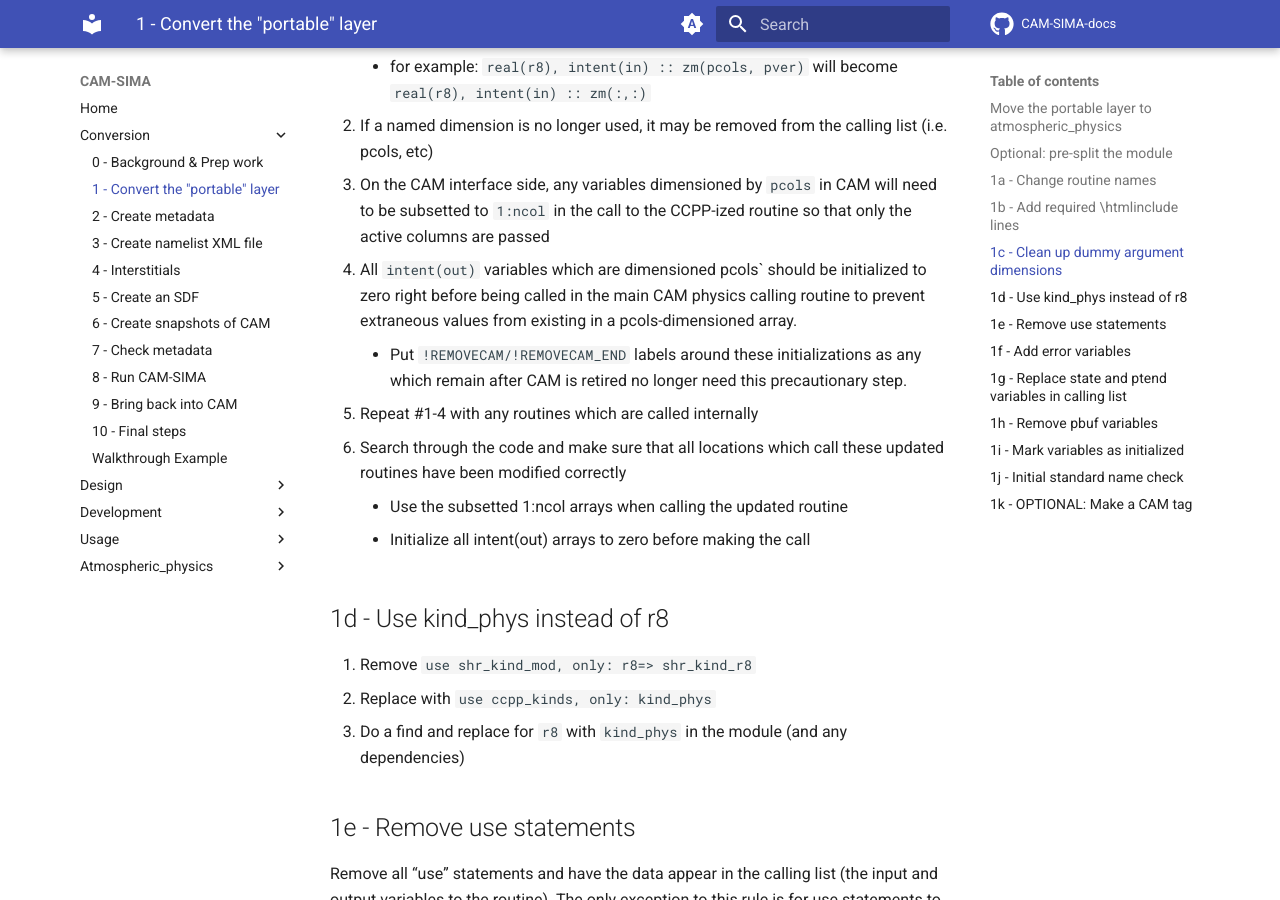
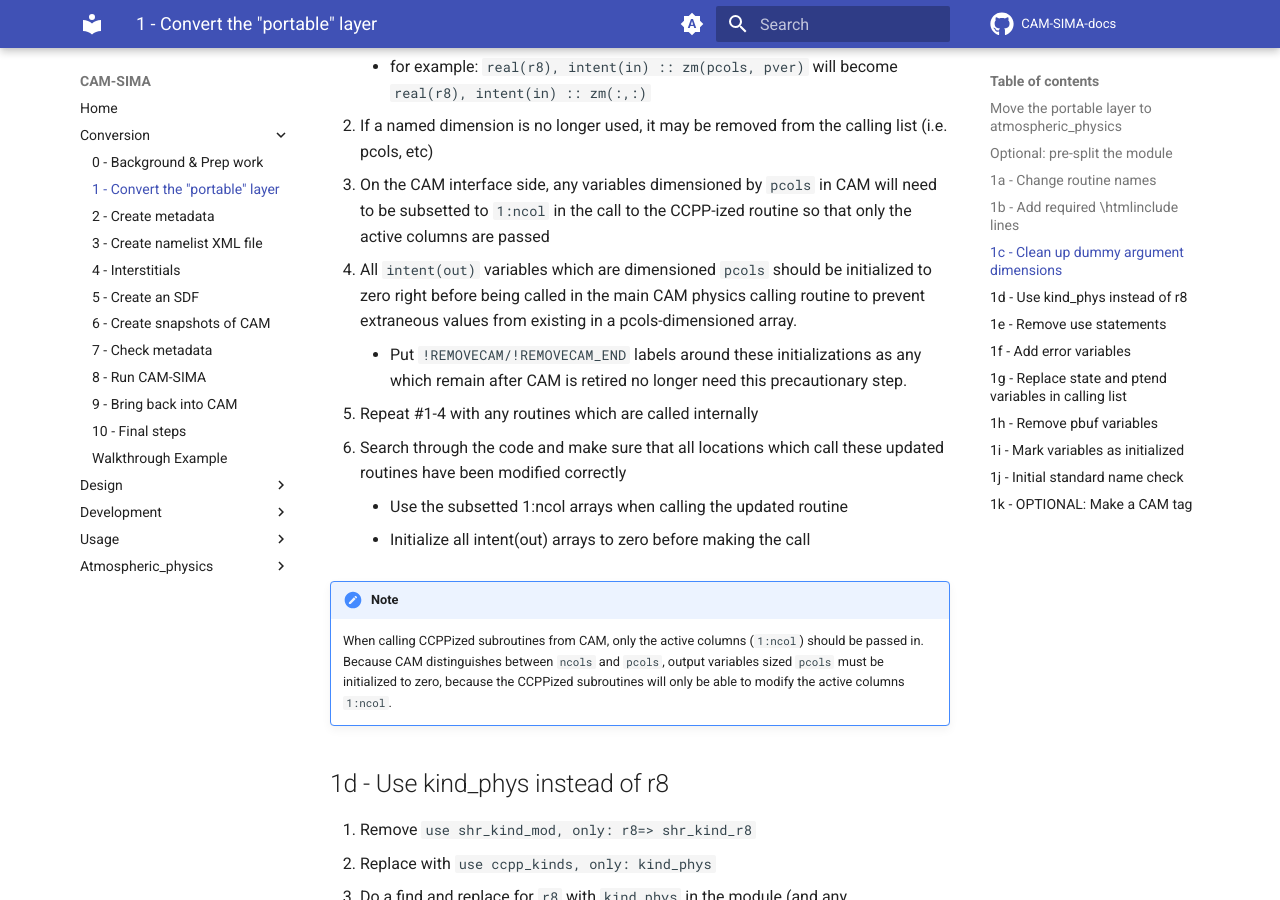
Before and after one commit to kuanchihwang/CAM-SIMA-Docs, an MkDocs documentation site: the page built from docs/conversion/convert-portable-layer.md, in a window 1280 px wide and 900 px high, scrolled down 2524 px. Built offline with MkDocs 1.6.1 and Material for MkDocs 9.7.7, drawn with Linux system fonts in a browser that asks for light colours; comment, search, counter and statistics services are not loaded.

Commit message:
Add notes on pcols for prominence; update note on horizontal_loop_extent consistency

```diff
--- a/docs/conversion/convert-portable-layer.md
+++ b/docs/conversion/convert-portable-layer.md
@@ -66,12 +66,16 @@ Make sure no input/output variables have named dimensions in their declaration i
     - for example: `real(r8), intent(in) :: zm(pcols, pver)` will become `real(r8), intent(in) :: zm(:,:)`
 1. If a named dimension is no longer used, it may be removed from the calling list (i.e. pcols, etc)
 1. On the CAM interface side, any variables dimensioned by `pcols` in CAM will need to be subsetted to `1:ncol` in the call to the CCPP-ized routine so that only the active columns are passed
-1. All `intent(out)` variables which are dimensioned pcols` should be initialized to zero right before being called in the main CAM physics calling routine to prevent extraneous values from existing in a pcols-dimensioned array.
+1. All `intent(out)` variables which are dimensioned `pcols` should be initialized to zero right before being called in the main CAM physics calling routine to prevent extraneous values from existing in a pcols-dimensioned array.
     - Put `!REMOVECAM/!REMOVECAM_END` labels around these initializations as any which remain after CAM is retired no longer need this precautionary step.
 1. Repeat #1-4 with any routines which are called internally
 1. Search through the code and make sure that all locations which call these updated routines have been modified correctly
     - Use the subsetted 1:ncol arrays when calling the updated routine
     - Initialize all intent(out) arrays to zero before making the call
+
+!!! note
+    When calling CCPPized subroutines from CAM, only the active columns (`1:ncol`) should be passed in. Because CAM distinguishes between `ncols` and `pcols`, output variables sized `pcols` must be initialized to zero, because the CCPPized subroutines will only be able to modify the active columns `1:ncol`.
+
 
 ## 1d - Use kind_phys instead of r8
 1. Remove `use shr_kind_mod, only: r8=> shr_kind_r8`
```
Also changed, not shown: docs/conversion/create-metadata.md (+1 -1 lines).
